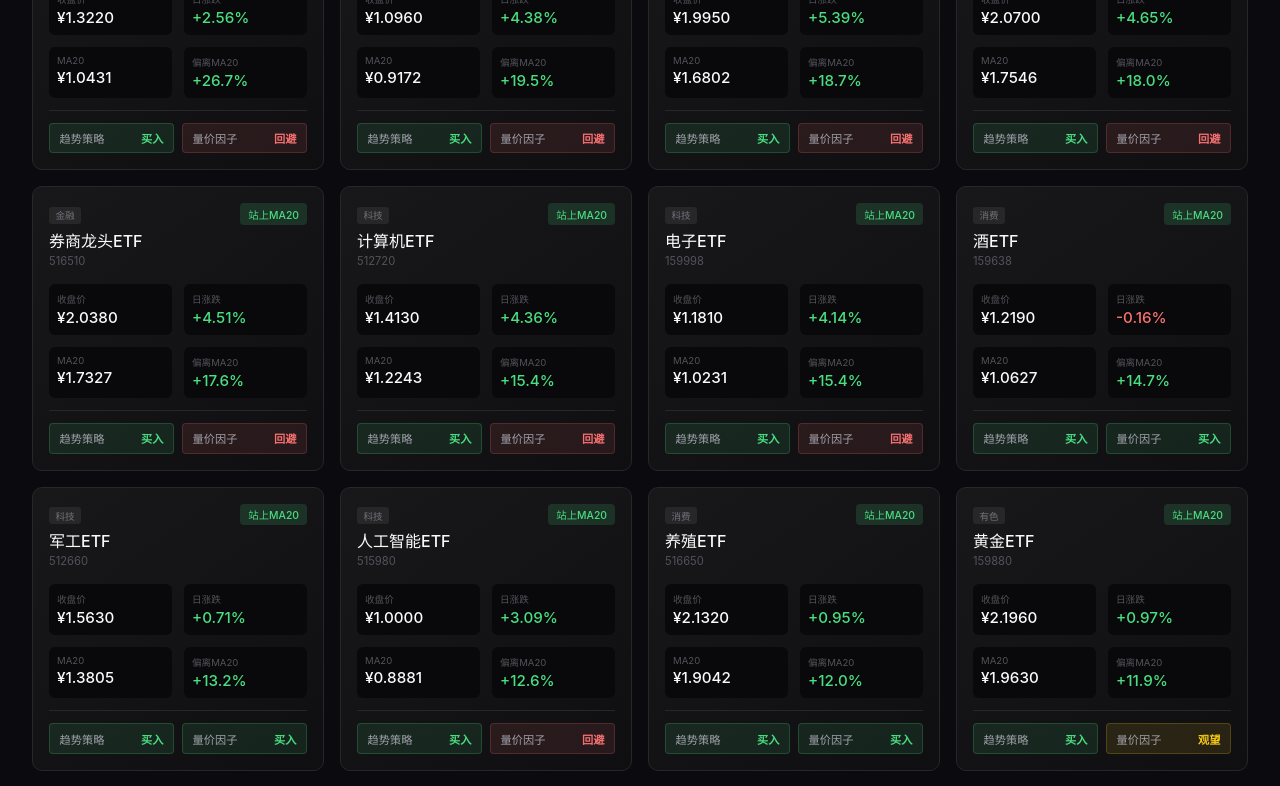
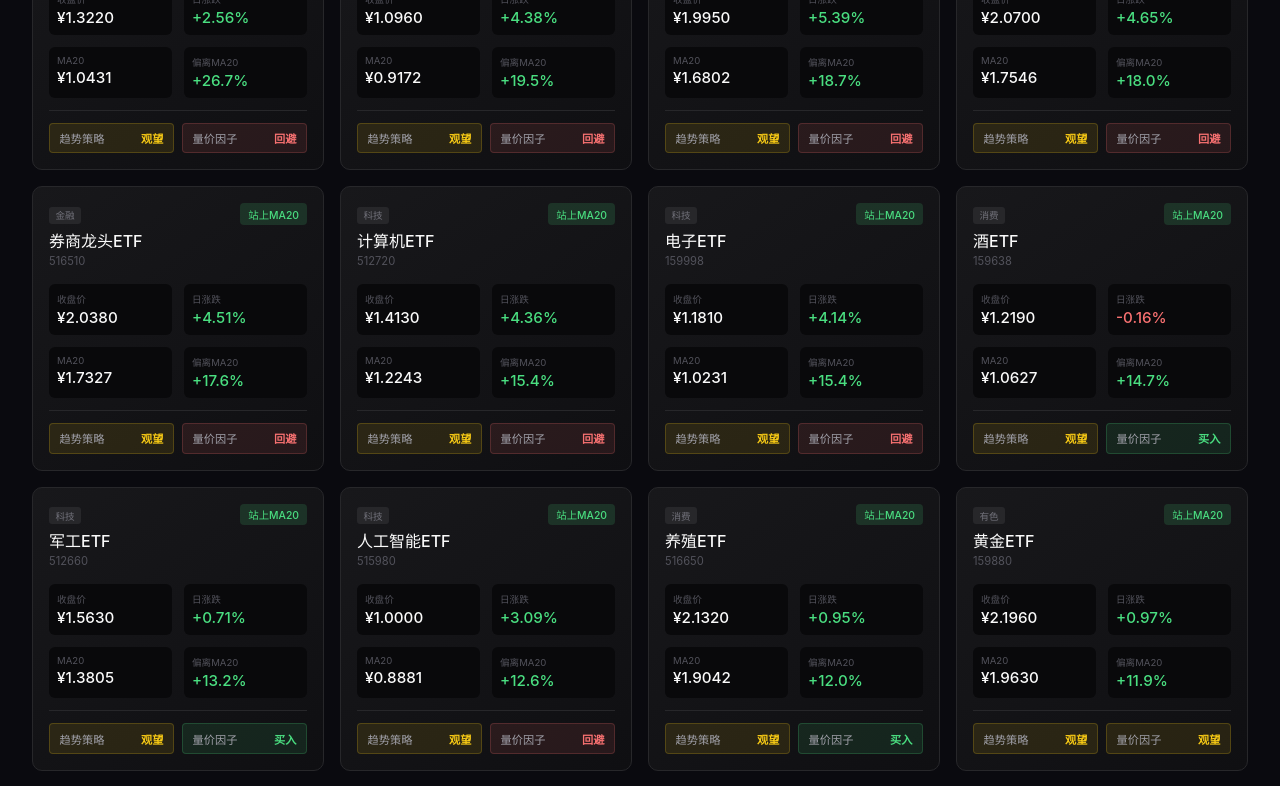
Before and after one commit to ShenzheZhu/China-A-shares-Trending-Dashboard, a Next.js app in the folder web/: page / in a window 1280 px wide. Shown: the part 1840-2626 px from the top of the page. Built offline with nearby package versions, Linux system fonts and the light colour scheme.

Commit message:
feat: 趋势策略增加观望信号（偏离>10%）

```diff
--- a/web/app/page.js
+++ b/web/app/page.js
@@ -346,9 +346,15 @@ export default function Home() {
             </div>
 
             <div className="dual-strategy">
-              <div className={`strategy-item ${etf.maSignal}`}>
+              <div className={`strategy-item ${
+                etf.maSignal === 'sell' ? 'sell' :
+                parseFloat(etf.maDiff) > 10 ? 'hold' : 'buy'
+              }`}>
                 <span className="strategy-label">趋势策略</span>
-                <span className="strategy-value">{etf.maSignal === 'buy' ? '买入' : '卖出'}</span>
+                <span className="strategy-value">{
+                  etf.maSignal === 'sell' ? '卖出' :
+                  parseFloat(etf.maDiff) > 10 ? '观望' : '买入'
+                }</span>
               </div>
               <div className={`strategy-item ${etf.factorSignal}`}>
                 <span className="strategy-label">量价因子</span>
```
